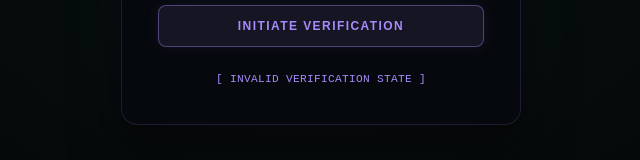
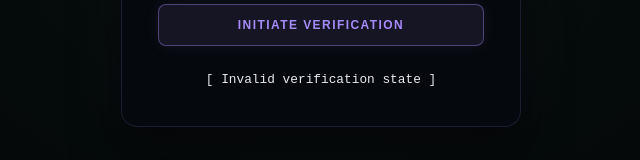
Before and after one commit to VAIBHAV1816M/sprial, a Next.js app in the folder event-frontend/: page /verify in a window 1280 px wide. Both pictures are taken after a click on the button "INITIATE VERIFICATION". Shown: the part 435-595 px from the top of the page, without its empty margins (319-959 px from the left). Built offline with nearby package versions, Linux system fonts and the light colour scheme; no server answers.

Commit message:
Update VerifyUI.tsx

```diff
--- a/event-frontend/components/auth/VerifyUI.tsx
+++ b/event-frontend/components/auth/VerifyUI.tsx
@@ -1,26 +1,45 @@
 "use client";
 
-import { useState } from "react";
-import { motion, AnimatePresence } from "framer-motion";
+import { motion } from "framer-motion";
+import { useRouter } from "next/navigation";
 
 type VerifyUIProps = {
   onVerify: () => Promise<boolean>;
   loading: boolean;
   message: string;
+  nextPath: string; // Received from app/verify/page.tsx
 };
 
 export default function VerifyUI({
   onVerify,
   loading,
   message,
+  nextPath,
 }: VerifyUIProps) {
-  const [showModal, setShowModal] = useState(false);
+  const router = useRouter();
 
-  const handleClick = async () => {
-    const success = await onVerify();
-    if (success) {
-      setShowModal(true);
-    }
+  // Helper function to render text and make the specific names clickable
+  const renderInteractiveMessage = (text: string) => {
+    const names = ["shadow-x", "fire-777"];
+    const foundName = names.find((name) => text.includes(name));
+
+    if (!foundName) return text;
+
+    const parts = text.split(foundName);
+
+    return (
+      <>
+        {parts[0]}
+        <span
+          onClick={() => router.push(nextPath)}
+          className="cursor-pointer font-extrabold underline transition-all hover:opacity-80"
+          style={{ color: "#00ffcc", textDecorationColor: "rgba(0,255,204,0.4)" }}
+        >
+          {foundName}
+        </span>
+        {parts[1]}
+      </>
+    );
   };
 
   return (
@@ -37,7 +56,7 @@ export default function VerifyUI({
         style={{
           background: "rgba(7, 9, 13, 0.85)",
           backdropFilter: "blur(12px)",
-          border: "1px solid rgba(167,139,250,0.15)", // Purple accent for Verify step
+          border: "1px solid rgba(167,139,250,0.15)",
           boxShadow: "0 0 80px rgba(167,139,250,0.04), 0 24px 48px rgba(0,0,0,0.6)",
         }}
       >
@@ -70,7 +89,7 @@ export default function VerifyUI({
           <motion.button
             whileHover={{ scale: 1.02 }}
             whileTap={{ scale: 0.98 }}
-            onClick={handleClick}
+            onClick={onVerify}
             disabled={loading}
             className="py-3 rounded-lg text-xs tracking-[0.12em] uppercase font-bold w-full transition-all"
             style={{
@@ -85,53 +104,19 @@ export default function VerifyUI({
             {loading ? "Establishing Link..." : "Initiate Verification"}
           </motion.button>
 
-          {/* Message Status */}
+          {/* Simple Success Message (Clickable Phase Name) */}
           {message && (
-            <p className="text-center text-[0.7rem] mt-2 tracking-wide uppercase" style={{ color: "#a78bfa", fontFamily: "'Share Tech Mono', monospace" }}>
-              [ {message} ]
-            </p>
+            <motion.p
+              initial={{ opacity: 0, y: 5 }}
+              animate={{ opacity: 1, y: 0 }}
+              className="text-center text-[0.8rem] mt-2 leading-relaxed"
+              style={{ color: "#e8eaf0", fontFamily: "'Share Tech Mono', monospace" }}
+            >
+              [ {renderInteractiveMessage(message)} ]
+            </motion.p>
           )}
         </motion.div>
       </motion.div>
-
-      {/* ── Success Modal Overlay ── */}
-      <AnimatePresence>
-        {showModal && (
-          <motion.div
-            initial={{ opacity: 0 }}
-            animate={{ opacity: 1 }}
-            exit={{ opacity: 0 }}
-            className="fixed inset-0 z-50 flex items-center justify-center bg-black/80 backdrop-blur-sm px-4"
-          >
-            <motion.div
-              initial={{ scale: 0.9, y: 20 }}
-              animate={{ scale: 1, y: 0 }}
-              exit={{ scale: 0.9, y: 20 }}
-              className="relative w-full max-w-[380px] rounded-2xl p-8 flex flex-col items-center text-center gap-4"
-              style={{
-                background: "rgba(7, 9, 13, 0.95)",
-                border: "1px solid rgba(0,255,204,0.3)", // Cyan/Green for success
-                boxShadow: "0 0 40px rgba(0,255,204,0.15)",
-              }}
-            >
-              {/* Success Icon */}
-              <div className="w-16 h-16 rounded-full flex items-center justify-center mb-2" style={{ background: "rgba(0,255,204,0.1)", border: "1px solid rgba(0,255,204,0.4)" }}>
-                <span className="text-2xl text-[#00ffcc]">✓</span>
-              </div>
-
-              <h2 style={{ fontFamily: "'Syne', sans-serif", fontWeight: 800, color: "#00ffcc", fontSize: "1.5rem" }}>
-                Congratulations!
-              </h2>
-
-              {/* This is the only line changed to support your dynamic phase names */}
-              <p className="text-[0.9rem]" style={{ color: "#8892a4", lineHeight: 1.6 }}>
-                {message}
-              </p>
-
-            </motion.div>
-          </motion.div>
-        )}
-      </AnimatePresence>
     </div>
   );
 }
```
